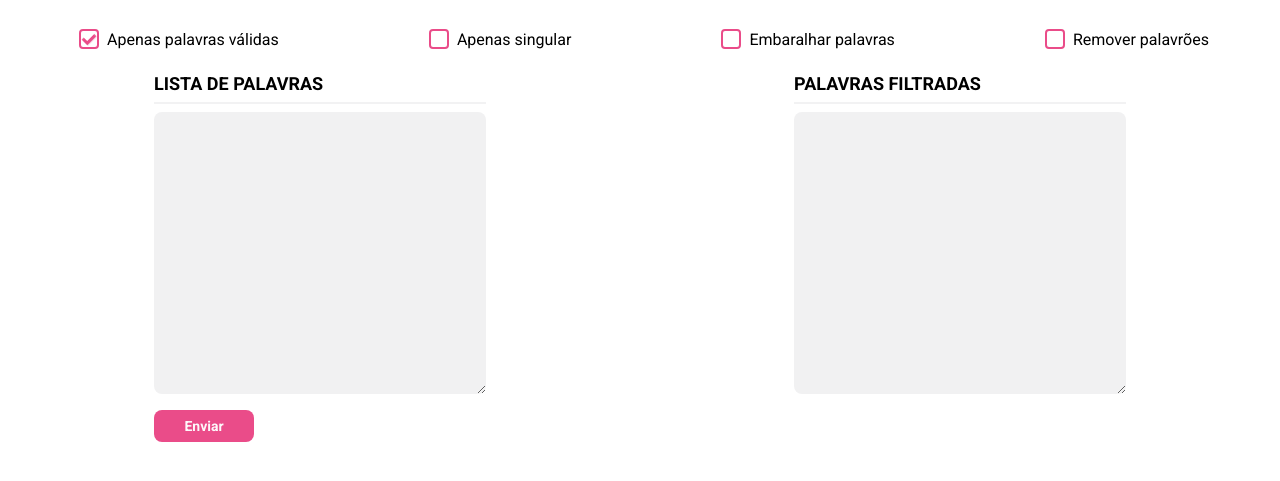
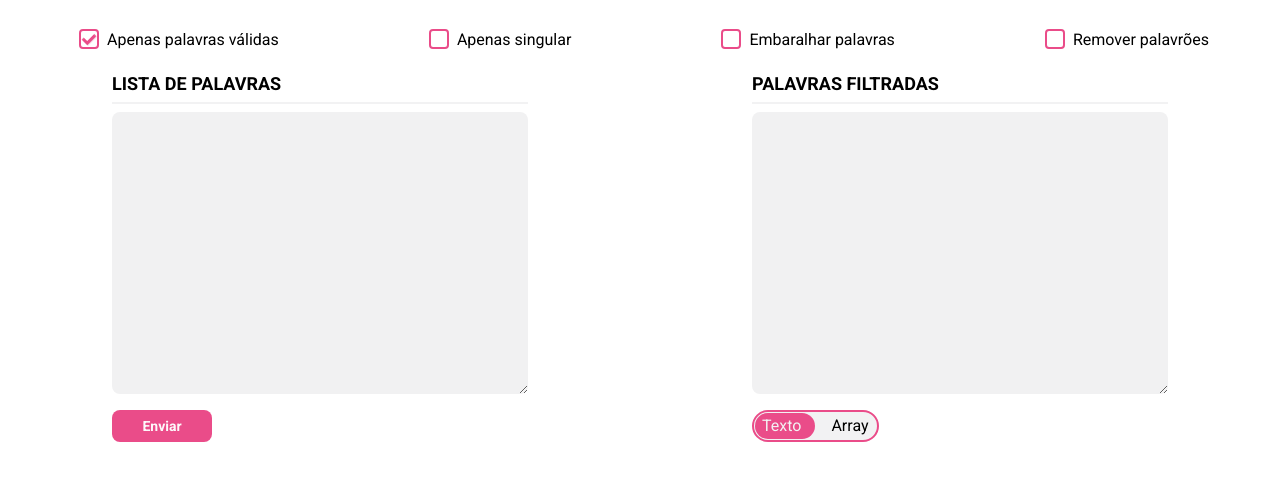
Before and after one commit to Renato-Nakamura/tratamento-de-palavras-API, a website: page front/index.html in a window 1280 px wide. Shown: the part 49-530 px from the top of the page. Drawn offline with Linux system fonts and the light colour scheme.

Commit message:
ajustes de desing e opções de retorno

```diff
--- a/front/index.html
+++ b/front/index.html
@@ -42,9 +42,16 @@
         </div>
         <div class="textareas">
             <h2>PALAVRAS FILTRADAS</h2>
+
             <div class="linha"></div>
-
-            <textarea id="resposta"></textarea>
+            <textarea id="resposta" readonly></textarea>
+            <div class="boxHeader">
+                <div class="toggle" onclick="toggle()">
+                    <span id="text">Texto</span>
+                    <span id="array">Array</span>
+                    <div class="toggleSwap"></div>
+                </div>
+            </div>
         </div>
     </main>
     <script src="./script.js"></script>
--- a/front/script.js
+++ b/front/script.js
@@ -1,3 +1,6 @@
+let mode = "text";
+let apiWords;
+
 const verificar = () => {
   let words = document.querySelector("#words").value;
   const resposta = document.querySelector("#resposta");
@@ -25,6 +28,31 @@ const verificar = () => {
     .then((r) => r.json())
     .then((a) => {
       console.log(a);
-      resposta.innerText = JSON.stringify(a.filteredWords);
+      apiWords = a;
+      printFilteredWords();
     });
 };
+
+const printFilteredWords = () => {
+  if (apiWords == undefined && apiWords == null) return;
+  if (mode == "array")
+    resposta.innerText = JSON.stringify(apiWords.filteredWords);
+  if (mode == "text") resposta.innerText = apiWords.filteredWords;
+};
+
+const toggle = () => {
+  // mode = mode == "text" ? "array" : "text";
+  if (mode == "text") {
+    document.querySelector(".toggleSwap").style.left = "62px";
+    document.querySelector("#array").style.color = "#f2f2f3";
+    document.querySelector("#text").style.color = "#ea4c89";
+    mode = "array";
+    printFilteredWords();
+  } else {
+    document.querySelector(".toggleSwap").style.left = "1px";
+    document.querySelector("#text").style.color = "#f2f2f3";
+    document.querySelector("#array").style.color = "#ea4c89";
+    mode = "text";
+    printFilteredWords();
+  }
+};
--- a/front/style.css
+++ b/front/style.css
@@ -11,6 +11,7 @@ header {
   display: flex;
   align-items: center;
   padding: 0.5rem 0;
+  flex-wrap: wrap;
 }
 
 header h1 {
@@ -34,8 +35,10 @@ textarea {
   background-color: #f1f1f2;
   border-radius: 8px;
   padding: 1rem;
-  width: 300px;
+  min-width: 200px;
+  width: 30vw;
   min-height: 250px;
+  max-width: 600px;
   resize: vertical;
 }
 
@@ -57,6 +60,7 @@ h2 {
   color: #fdf8fa;
   font-weight: bold;
   font-size: 14px;
+  cursor: pointer;
 }
 
 .linha {
@@ -82,7 +86,60 @@ label {
   label {
     width: 210px;
   }
+  header{
+    justify-content: center;
+  }
+  header h1{
+    margin: 0;
+    text-align: center;
+  }
 }
+
+.boxHeader{
+  display: flex;
+  justify-content: space-between;
+  flex-wrap: wrap;
+  width: 30vw;
+  align-items: center;
+  margin-top: 1rem;
+}
+
+.toggle{
+  background-color: #f2f2f3;
+  border: #ea4c89 2px solid;
+  padding: 4px 0.5rem;
+  border-radius: 18px;
+  display: flex;
+  justify-content: space-between;
+  gap: 30px;
+  position: relative;
+  height: 20px;
+  cursor: pointer;
+}
+
+.toggle span{
+  z-index: 100;
+  transition: 300ms ease-in-out;
+  cursor: pointer;
+
+}
+
+#text{
+  color: #f2f2f3;
+}
+
+.toggleSwap{
+  position: absolute;
+  background-color: #ea4c89;
+  width: 60px;
+  height: 26px;
+  border-radius: 18px;
+  top: 1px;
+  left: 1px;
+  transition: 300ms ease-in-out;
+
+}
+
 input {
   position: relative !important;
   -webkit-appearance: none;
```
